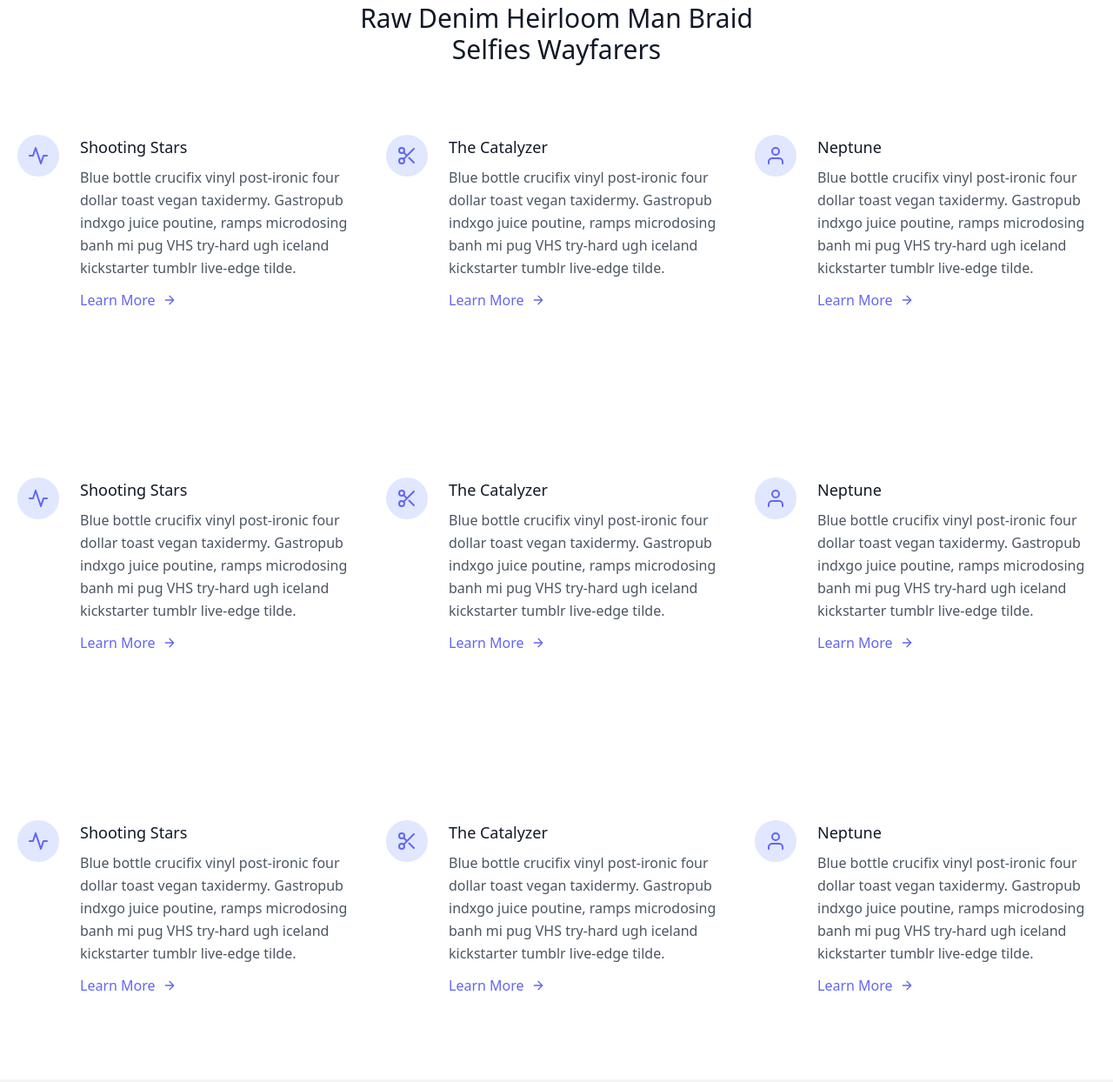
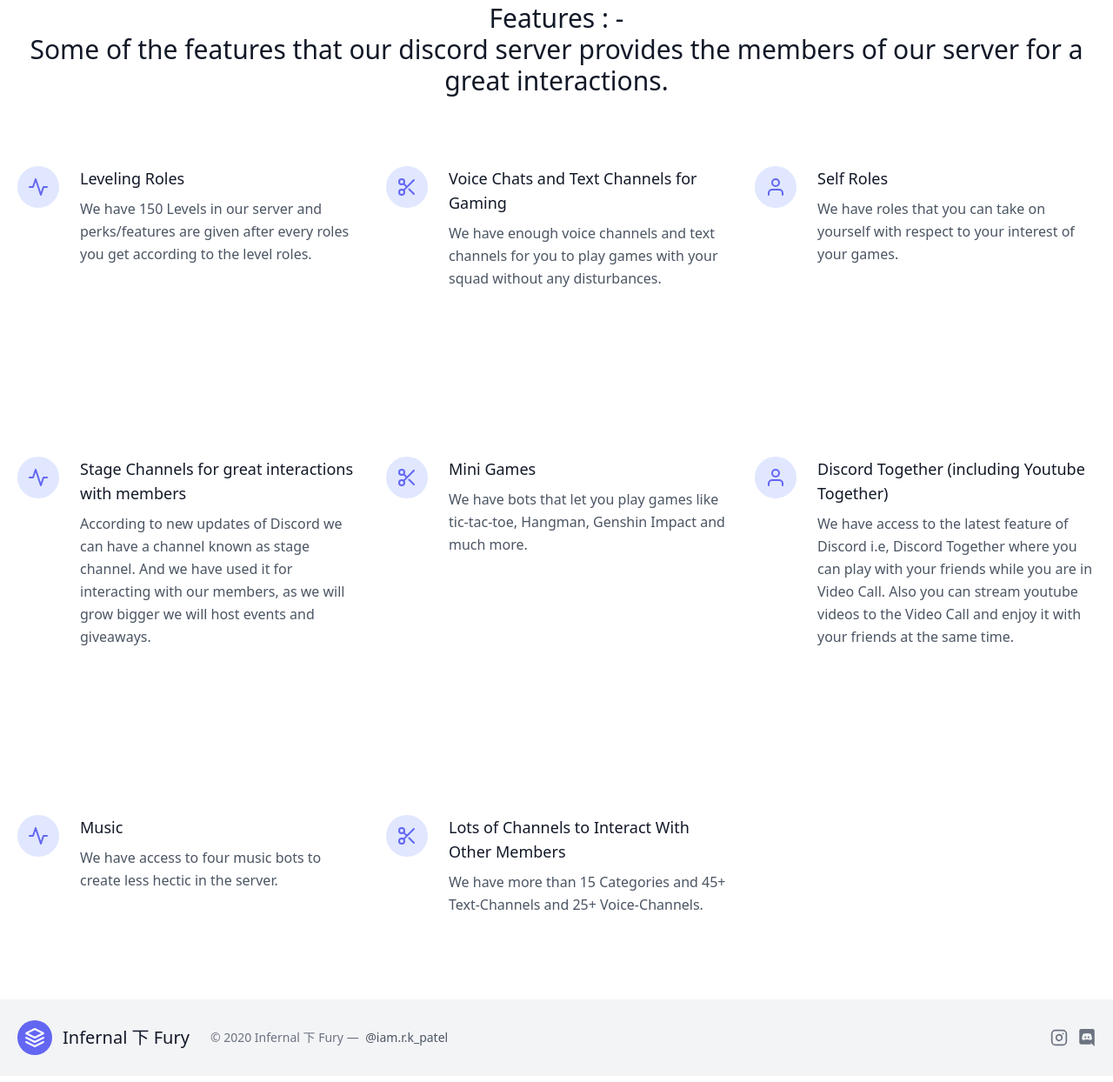
Before and after one commit to rahulrocknov/rahulrocknov.github.io, a plain HTML site: page Learnmore.html in a window 1280 px wide. Shown: the part 819-2063 px from the top of the page at 87% size. Drawn offline with nearby package versions, Linux system fonts and the light colour scheme.

Commit message:
Update Learnmore.html

```diff
--- a/Learnmore.html
+++ b/Learnmore.html
@@ -110,8 +110,8 @@
       </section>
       <section class="text-gray-600 body-font">
         <div class="container px-5 py-24 mx-auto">
-          <h1 class="sm:text-3xl text-2xl font-medium title-font text-center text-gray-900 mb-20">Raw Denim Heirloom Man Braid
-            <br class="hidden sm:block">Selfies Wayfarers
+          <h1 class="sm:text-3xl text-2xl font-medium title-font text-center text-gray-900 mb-20">Features : -
+            <br class="hidden sm:block">Some of the features that our discord server provides the members of our server for a great interactions.
           </h1>
           <div class="flex flex-wrap sm:-m-4 -mx-4 -mb-10 -mt-4 md:space-y-0 space-y-6">
             <div class="p-4 md:w-1/3 flex">
@@ -121,13 +121,8 @@
                 </svg>
               </div>
               <div class="flex-grow pl-6">
-                <h2 class="text-gray-900 text-lg title-font font-medium mb-2">Shooting Stars</h2>
-                <p class="leading-relaxed text-base">Blue bottle crucifix vinyl post-ironic four dollar toast vegan taxidermy. Gastropub indxgo juice poutine, ramps microdosing banh mi pug VHS try-hard ugh iceland kickstarter tumblr live-edge tilde.</p>
-                <a class="mt-3 text-indigo-500 inline-flex items-center">Learn More
-                  <svg fill="none" stroke="currentColor" stroke-linecap="round" stroke-linejoin="round" stroke-width="2" class="w-4 h-4 ml-2" viewBox="0 0 24 24">
-                    <path d="M5 12h14M12 5l7 7-7 7"></path>
-                  </svg>
-                </a>
+                <h2 class="text-gray-900 text-lg title-font font-medium mb-2">Leveling Roles</h2>
+                <p class="leading-relaxed text-base">We have 150 Levels in our server and perks/features are given after every roles you get according to the level roles.</p>
               </div>
             </div>
             <div class="p-4 md:w-1/3 flex">
@@ -139,13 +134,8 @@
                 </svg>
               </div>
               <div class="flex-grow pl-6">
-                <h2 class="text-gray-900 text-lg title-font font-medium mb-2">The Catalyzer</h2>
-                <p class="leading-relaxed text-base">Blue bottle crucifix vinyl post-ironic four dollar toast vegan taxidermy. Gastropub indxgo juice poutine, ramps microdosing banh mi pug VHS try-hard ugh iceland kickstarter tumblr live-edge tilde.</p>
-                <a class="mt-3 text-indigo-500 inline-flex items-center">Learn More
-                  <svg fill="none" stroke="currentColor" stroke-linecap="round" stroke-linejoin="round" stroke-width="2" class="w-4 h-4 ml-2" viewBox="0 0 24 24">
-                    <path d="M5 12h14M12 5l7 7-7 7"></path>
-                  </svg>
-                </a>
+                <h2 class="text-gray-900 text-lg title-font font-medium mb-2">Voice Chats and Text Channels for Gaming</h2>
+                <p class="leading-relaxed text-base">We have enough voice channels and text channels for you to play games with your squad without any disturbances.</p>
               </div>
             </div>
             <div class="p-4 md:w-1/3 flex">
@@ -156,19 +146,13 @@
                 </svg>
               </div>
               <div class="flex-grow pl-6">
-                <h2 class="text-gray-900 text-lg title-font font-medium mb-2">Neptune</h2>
-                <p class="leading-relaxed text-base">Blue bottle crucifix vinyl post-ironic four dollar toast vegan taxidermy. Gastropub indxgo juice poutine, ramps microdosing banh mi pug VHS try-hard ugh iceland kickstarter tumblr live-edge tilde.</p>
-                <a class="mt-3 text-indigo-500 inline-flex items-center">Learn More
-                  <svg fill="none" stroke="currentColor" stroke-linecap="round" stroke-linejoin="round" stroke-width="2" class="w-4 h-4 ml-2" viewBox="0 0 24 24">
-                    <path d="M5 12h14M12 5l7 7-7 7"></path>
-                  </svg>
-                </a>
+                <h2 class="text-gray-900 text-lg title-font font-medium mb-2">Self Roles</h2>
+                <p class="leading-relaxed text-base">We have roles that you can take on yourself with respect to your interest of your games.</p>
               </div>
             </div>
           </div>
         </div>
-      </section>
-      <section class="text-gray-600 body-font">
+        <class="text-gray-600 body-font">
         <div class="container px-5 py-24 mx-auto">
           <div class="flex flex-wrap sm:-m-4 -mx-4 -mb-10 -mt-4 md:space-y-0 space-y-6">
             <div class="p-4 md:w-1/3 flex">
@@ -178,13 +162,8 @@
                 </svg>
               </div>
               <div class="flex-grow pl-6">
-                <h2 class="text-gray-900 text-lg title-font font-medium mb-2">Shooting Stars</h2>
-                <p class="leading-relaxed text-base">Blue bottle crucifix vinyl post-ironic four dollar toast vegan taxidermy. Gastropub indxgo juice poutine, ramps microdosing banh mi pug VHS try-hard ugh iceland kickstarter tumblr live-edge tilde.</p>
-                <a class="mt-3 text-indigo-500 inline-flex items-center">Learn More
-                  <svg fill="none" stroke="currentColor" stroke-linecap="round" stroke-linejoin="round" stroke-width="2" class="w-4 h-4 ml-2" viewBox="0 0 24 24">
-                    <path d="M5 12h14M12 5l7 7-7 7"></path>
-                  </svg>
-                </a>
+                <h2 class="text-gray-900 text-lg title-font font-medium mb-2">Stage Channels for great interactions with members</h2>
+                <p class="leading-relaxed text-base">According to new updates of Discord we can have a channel known as stage channel. And we have used it for interacting with our members, as we will grow bigger we will host events and giveaways.</p>
               </div>
             </div>
             <div class="p-4 md:w-1/3 flex">
@@ -196,13 +175,8 @@
                 </svg>
               </div>
               <div class="flex-grow pl-6">
-                <h2 class="text-gray-900 text-lg title-font font-medium mb-2">The Catalyzer</h2>
-                <p class="leading-relaxed text-base">Blue bottle crucifix vinyl post-ironic four dollar toast vegan taxidermy. Gastropub indxgo juice poutine, ramps microdosing banh mi pug VHS try-hard ugh iceland kickstarter tumblr live-edge tilde.</p>
-                <a class="mt-3 text-indigo-500 inline-flex items-center">Learn More
-                  <svg fill="none" stroke="currentColor" stroke-linecap="round" stroke-linejoin="round" stroke-width="2" class="w-4 h-4 ml-2" viewBox="0 0 24 24">
-                    <path d="M5 12h14M12 5l7 7-7 7"></path>
-                  </svg>
-                </a>
+                <h2 class="text-gray-900 text-lg title-font font-medium mb-2">Mini Games</h2>
+                <p class="leading-relaxed text-base">We have bots that let you play games like tic-tac-toe, Hangman, Genshin Impact and much more.</p>
               </div>
             </div>
             <div class="p-4 md:w-1/3 flex">
@@ -213,19 +187,13 @@
                 </svg>
               </div>
               <div class="flex-grow pl-6">
-                <h2 class="text-gray-900 text-lg title-font font-medium mb-2">Neptune</h2>
-                <p class="leading-relaxed text-base">Blue bottle crucifix vinyl post-ironic four dollar toast vegan taxidermy. Gastropub indxgo juice poutine, ramps microdosing banh mi pug VHS try-hard ugh iceland kickstarter tumblr live-edge tilde.</p>
-                <a class="mt-3 text-indigo-500 inline-flex items-center">Learn More
-                  <svg fill="none" stroke="currentColor" stroke-linecap="round" stroke-linejoin="round" stroke-width="2" class="w-4 h-4 ml-2" viewBox="0 0 24 24">
-                    <path d="M5 12h14M12 5l7 7-7 7"></path>
-                  </svg>
-                </a>
+                <h2 class="text-gray-900 text-lg title-font font-medium mb-2">Discord Together (including Youtube Together)</h2>
+                <p class="leading-relaxed text-base">We have access to the latest feature of Discord i.e, Discord Together where you can play with your friends while you are in Video Call. Also you can stream youtube videos to the Video Call and enjoy it with your friends at the same time.</p>
               </div>
             </div>
           </div>
         </div>
-      </section>
-      <section class="text-gray-600 body-font">
+        <class="text-gray-600 body-font">
         <div class="container px-5 py-24 mx-auto">
           <div class="flex flex-wrap sm:-m-4 -mx-4 -mb-10 -mt-4 md:space-y-0 space-y-6">
             <div class="p-4 md:w-1/3 flex">
@@ -235,13 +203,8 @@
                 </svg>
               </div>
               <div class="flex-grow pl-6">
-                <h2 class="text-gray-900 text-lg title-font font-medium mb-2">Shooting Stars</h2>
-                <p class="leading-relaxed text-base">Blue bottle crucifix vinyl post-ironic four dollar toast vegan taxidermy. Gastropub indxgo juice poutine, ramps microdosing banh mi pug VHS try-hard ugh iceland kickstarter tumblr live-edge tilde.</p>
-                <a class="mt-3 text-indigo-500 inline-flex items-center">Learn More
-                  <svg fill="none" stroke="currentColor" stroke-linecap="round" stroke-linejoin="round" stroke-width="2" class="w-4 h-4 ml-2" viewBox="0 0 24 24">
-                    <path d="M5 12h14M12 5l7 7-7 7"></path>
-                  </svg>
-                </a>
+                <h2 class="text-gray-900 text-lg title-font font-medium mb-2">Music</h2>
+                <p class="leading-relaxed text-base">We have access to four music bots to create less hectic in the server.</p>
               </div>
             </div>
             <div class="p-4 md:w-1/3 flex">
@@ -253,30 +216,8 @@
                 </svg>
               </div>
               <div class="flex-grow pl-6">
-                <h2 class="text-gray-900 text-lg title-font font-medium mb-2">The Catalyzer</h2>
-                <p class="leading-relaxed text-base">Blue bottle crucifix vinyl post-ironic four dollar toast vegan taxidermy. Gastropub indxgo juice poutine, ramps microdosing banh mi pug VHS try-hard ugh iceland kickstarter tumblr live-edge tilde.</p>
-                <a class="mt-3 text-indigo-500 inline-flex items-center">Learn More
-                  <svg fill="none" stroke="currentColor" stroke-linecap="round" stroke-linejoin="round" stroke-width="2" class="w-4 h-4 ml-2" viewBox="0 0 24 24">
-                    <path d="M5 12h14M12 5l7 7-7 7"></path>
-                  </svg>
-                </a>
-              </div>
-            </div>
-            <div class="p-4 md:w-1/3 flex">
-              <div class="w-12 h-12 inline-flex items-center justify-center rounded-full bg-indigo-100 text-indigo-500 mb-4 flex-shrink-0">
-                <svg fill="none" stroke="currentColor" stroke-linecap="round" stroke-linejoin="round" stroke-width="2" class="w-6 h-6" viewBox="0 0 24 24">
-                  <path d="M20 21v-2a4 4 0 00-4-4H8a4 4 0 00-4 4v2"></path>
-                  <circle cx="12" cy="7" r="4"></circle>
-                </svg>
-              </div>
-              <div class="flex-grow pl-6">
-                <h2 class="text-gray-900 text-lg title-font font-medium mb-2">Neptune</h2>
-                <p class="leading-relaxed text-base">Blue bottle crucifix vinyl post-ironic four dollar toast vegan taxidermy. Gastropub indxgo juice poutine, ramps microdosing banh mi pug VHS try-hard ugh iceland kickstarter tumblr live-edge tilde.</p>
-                <a class="mt-3 text-indigo-500 inline-flex items-center">Learn More
-                  <svg fill="none" stroke="currentColor" stroke-linecap="round" stroke-linejoin="round" stroke-width="2" class="w-4 h-4 ml-2" viewBox="0 0 24 24">
-                    <path d="M5 12h14M12 5l7 7-7 7"></path>
-                  </svg>
-                </a>
+                <h2 class="text-gray-900 text-lg title-font font-medium mb-2">Lots of Channels to Interact With Other Members</h2>
+                <p class="leading-relaxed text-base">We have more than 15 Categories and 45+ Text-Channels and 25+ Voice-Channels.</p>
               </div>
             </div>
           </div>
```
